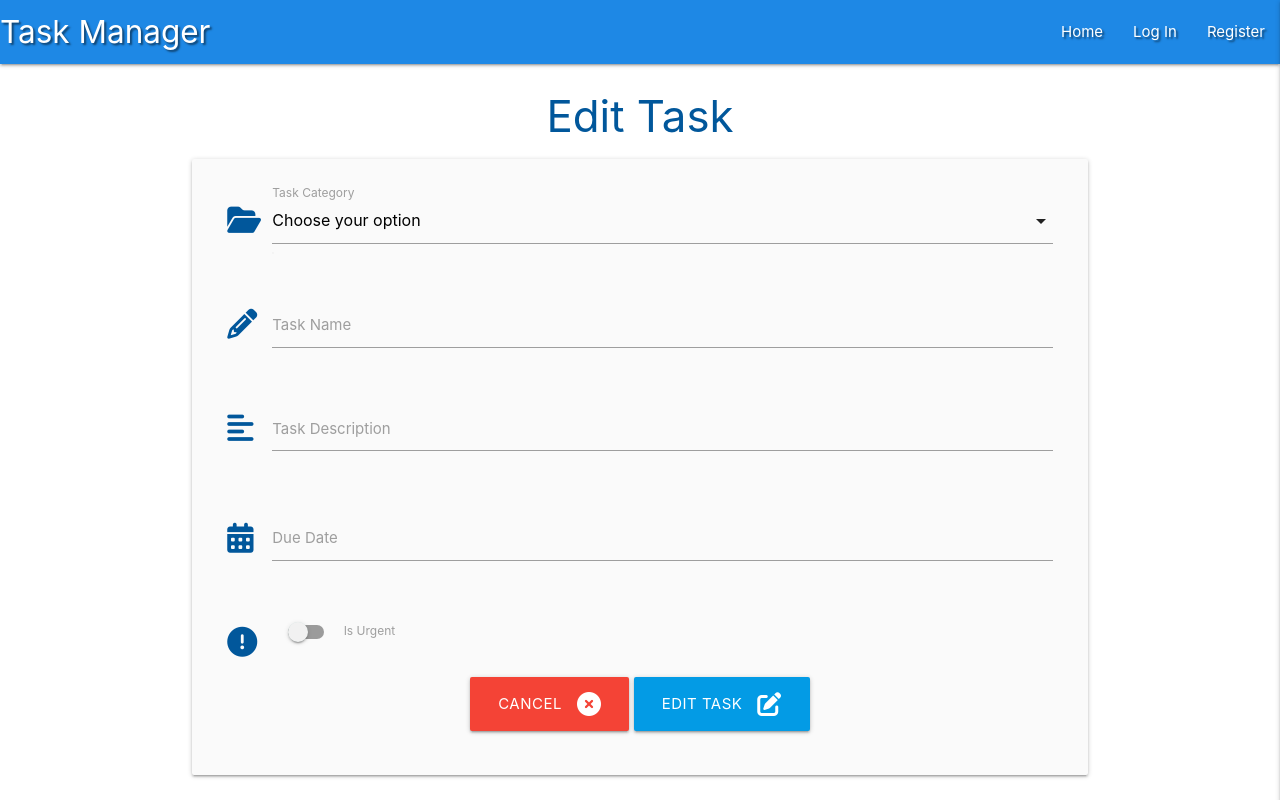
After one commit to janebmckenna/mongoProject, a Flask app: template templates/edit_task.html in a window 1280 px wide. The commit adds this page. Run offline with Flask 3, Linux system fonts and the light colour scheme; the template is opened without the code that fills it, so the values that code supplies are empty; some libraries are stand-ins or nearby versions.

Commit message:
Feat: add edit feature

```diff
--- a/app.py
+++ b/app.py
@@ -119,7 +119,26 @@ def add_task():
     return render_template("add_task.html", categories=categories)
 
 
+@app.route("/edit_task/<task_id>", methods=["GET", "POST"])
+def edit_task(task_id):
+    task = mongo.db.tasks.find_one({"_id": ObjectId(task_id)})
+    categories = mongo.db.categories.find().sort("category_name", 1)
+    if request.method == "POST":
+        is_urgent = "on" if request.form.get("is_urgent") else "off"
+        submit = {
+            "category_name": request.form.get("category_name"),
+            "task_name": request.form.get("task_name"),
+            "task_description": request.form.get("task_description"),
+            "is_urgent": request.form.get("is_urgent"),
+            "due_date": request.form.get("due_date"),
+            "created_by": session['user']
+        }
+        mongo.db.tasks.update_one({"_id": ObjectId(task_id)}, {"$set": submit})
+        flash("Task updated succesfully")
+        return render_template("edit_task.html",  task=task, categories=categories)
 
+
+    return render_template("edit_task.html",  task=task, categories=categories)
 
 
 if __name__ == "__main__":
--- a/static/css/style.css
+++ b/static/css/style.css
@@ -5,3 +5,11 @@
 .flashes h4{
     line-height: 2;
 }
+.btn-small{
+    margin: 5px;
+}
+
+.collapsible-header .col strong {
+    margin: 5px;
+    line-height: 42px;
+}
--- /dev/null
+++ b/templates/edit_task.html
@@ -0,0 +1,83 @@
+{% extends "base.html" %}
+{% block content %}
+
+    <h3 class="light-blue-text text-darken-4 center-align">Edit Task</h3>
+
+    <div class="row card-panel grey lighten-5">
+        <form class="col s12" method="POST" action="{{ url_for('edit_task', task_id=task._id) }}">
+            <!-- Category drop down -->
+            <div class="row">
+                <div class="input-field col s12">
+                    <i class="fas fa-folder-open prefix light-blue-text text-darken-4"></i>
+                    <select id="category_name" name="category_name" class="validate" required>
+                        <option value="" disabled>Choose your option</option>
+                        {% for category in categories %}
+                            {% if category.category_name == task.category_name %}
+                                <option value="{{category.category_name}}" selected>{{category.category_name}}</option>
+                            {% else %}
+                                <option value="{{category.category_name}}">{{category.category_name}}</option>
+                            {% endif %}
+                        {% endfor %}
+                    </select>
+                    <label for="category_name">Task Category</label>
+                </div>
+            </div>
+            <!-- Task Name -->
+            <div class="row">
+                <div class="input-field col s12">
+                    <i class="fas fa-pencil-alt prefix light-blue-text text-darken-4"></i>
+                    <input id="task_name" name="task_name" value="{{ task.task_name }}" minlength="5" maxlength="50"
+                        type="text" class="validate" required>
+                    <label for="task_name">Task Name</label>
+                </div>
+            </div>
+            <!-- Task Description -->
+            <div class="row">
+                <div class="input-field col s12">
+                    <i class="fas fa-align-left prefix light-blue-text text-darken-4"></i>
+                    <textarea id="task_description" name="task_description" minlength="5"
+                        maxlength="200" class="materialize-textarea validate" required>
+                        {{- task.task_description -}}
+                    </textarea>
+                    <label for="task_description">Task Description</label>
+                </div>
+            </div>
+            <!-- Due date picker -->
+            <div class="row">
+                <div class="input-field col s12">
+                    <i class="fas fa-calendar-alt prefix light-blue-text text-darken-4"></i>
+                    <input id="due_date" type="text" name="due_date" value="{{ task.due_date}}" class="datepicker validate" required>
+                    <label for="due_date">Due Date</label>
+                </div>
+            </div>
+            <!-- urgent button -->
+            <div class="row">
+                <div class="input-field col s12">
+                    <div class="switch">
+                        <i class="fas fa-exclamation-circle prefix light-blue-text text-darken-4"></i>
+                        <label for="is_urgent">
+                            {% if task.is_urgent == "on" %}
+                                <input type="checkbox" id="is_urgent" name="is_urgent" checked>
+                            {% else %}
+                                <input type="checkbox" id="is_urgent" name="is_urgent">
+                            {% endif %}
+                            <span class="lever"></span>
+                            Is Urgent
+                        </label>
+                      </div>
+                </div>
+            </div>
+            <!-- Submit Button -->
+            <div class="row">
+                <div class="col s12 center-align">
+                <!-- cancel button -->
+                    <a href="{{ url_for('get_tasks')}}" class="btn-large red text-shaddow">
+                        Cancel <i class="fas fa-times-circle right"></i>
+                    </a>
+                    <button type="submit" class="btn-large light-blue darken-1 text-shaddow">Edit Task <i class="fas fa-edit right"></i></button>
+                </div>
+            </div>
+        </form>
+      </div>
+
+{% endblock %}
```
Also changed, not shown: templates/tasks.html (+10 -1 lines).
